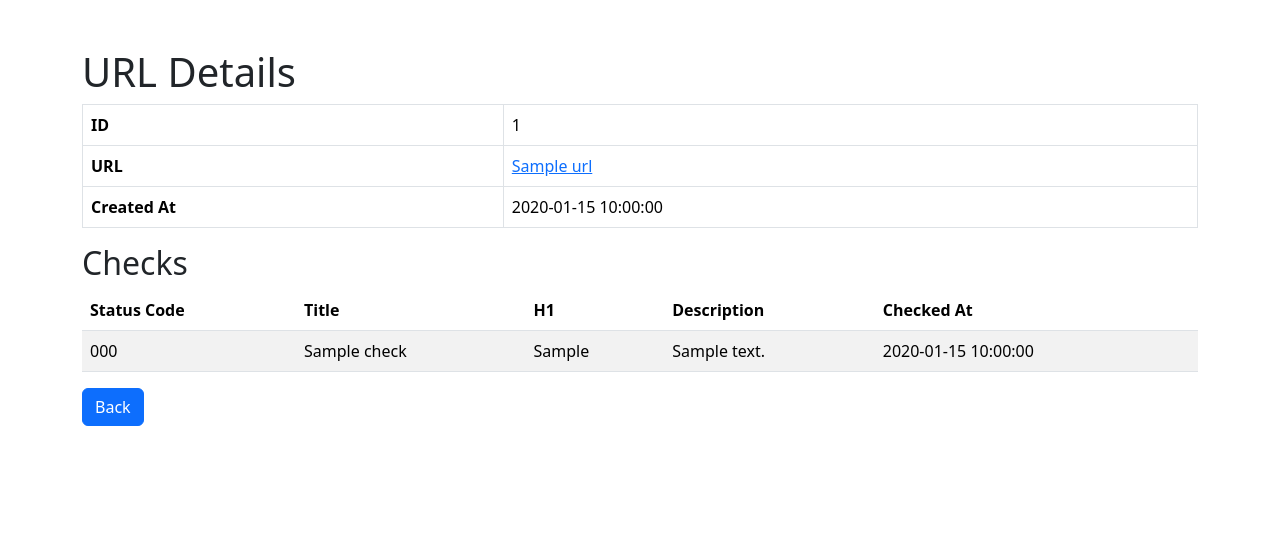
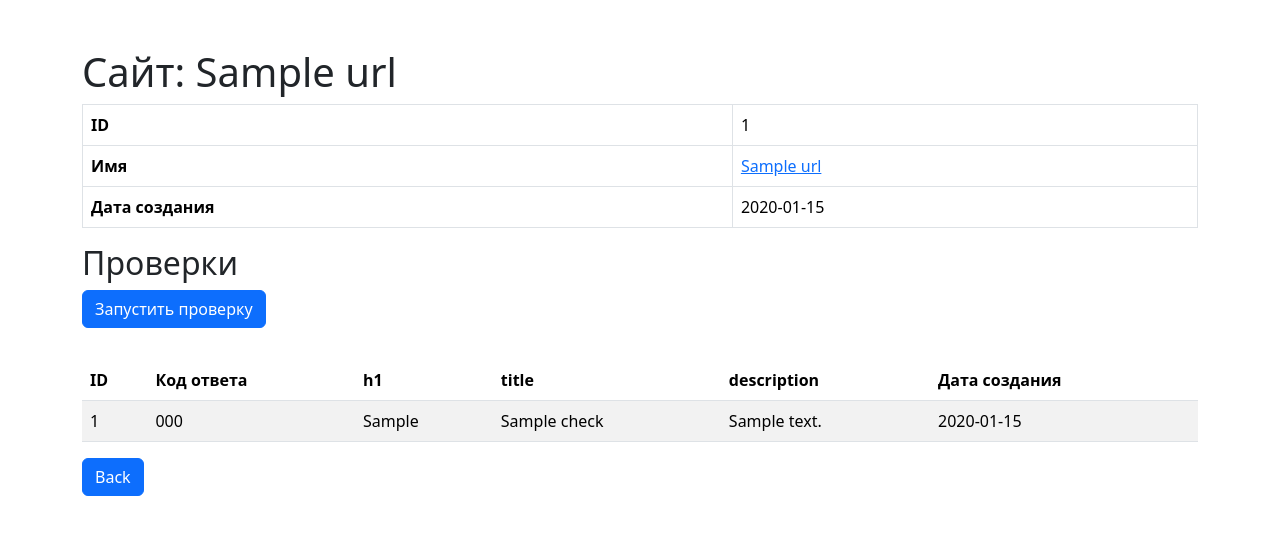
Before and after one commit to GrScode404/python-project-83, a Flask app: template page_analyzer/templates/url.html in a window 1280 px wide. Shown: the top 535 px of the page. Run offline with Flask 3, Linux system fonts and the light colour scheme; the template is opened without the code that fills it: most values are stand-ins (such as "Sample title", 1, 10 or a date in 2020).

Commit message:
modified page_analyzer/templates/urls.html page_analyzer/templates/url.html page_analyzer/templates/index.html page_analyzer/db.py page_analyzer/app.py database.sql

```diff
--- a/database.sql
+++ b/database.sql
@@ -11,5 +11,5 @@ CREATE TABLE url_checks (
     title VARCHAR(255),
     h1 VARCHAR(255),
     description VARCHAR(255),
-    created_at TIMESTAMP NOT NULL
+    created_at TIMESTAMP NOT NULL DEFAULT CURRENT_TIMESTAMP
 );
--- a/page_analyzer/app.py
+++ b/page_analyzer/app.py
@@ -70,14 +70,20 @@ def show_url(id):
                 'SELECT id, name, created_at FROM urls WHERE id = %s',
                 (id,)
             )
-            row = cur.fetchone()
-            url_id = {
-                'id': row[0],
-                'name': row[1],
-                'created_at': row[2]
-            }
+            url = cur.fetchone()
 
-        return render_template('url.html', url=url_id)
+            cur.execute(
+                """
+                SELECT id, status_code, h1, title, description, created_at
+                FROM url_checks
+                WHERE url_id = %s
+                ORDER BY id DESC;
+                """,
+                (id,),
+            )
+            checks = cur.fetchall()
+
+        return render_template('url.html', url=url, checks=checks)
 
 
 @app.get('/urls')
@@ -85,17 +91,36 @@ def urls():
     with get_connection() as conn:
         with conn.cursor() as cur:
             cur.execute(
-                'SELECT id, name, created_at FROM urls ORDER BY id DESC'
+                """
+                SELECT urls.id,
+                    urls.name,
+                    urls.created_at,
+                    MAX(url_checks.created_at) AS last_check
+                FROM urls
+                LEFT JOIN url_checks
+                    ON urls.id = url_checks.url_id
+                GROUP BY urls.id
+                ORDER BY urls.id DESC;
+                """
             )
-            rows = cur.fetchall()
-
-            urls = [
-                {
-                    'id': row[0],
-                    'name': row[1],
-                    'created_at': row[2]
-                }
-                for row in rows
-            ]
+            urls = cur.fetchall()
 
         return render_template('urls.html', urls=urls)
+
+
+@app.post('/urls/<int:id>/checks')
+def check_url(id):
+    with get_connection() as conn:
+        with conn.cursor() as cur:
+            cur.execute(
+                """
+                INSERT INTO url_checks (url_id)
+                VALUES (%s)
+                RETURNING id;
+                """,
+                (id,)
+            )
+            conn.commit()
+
+    flash('Check started', 'success')
+    return redirect(url_for('show_url', id=id))
--- a/page_analyzer/db.py
+++ b/page_analyzer/db.py
@@ -2,6 +2,7 @@ import os
 
 import psycopg2
 from dotenv import load_dotenv
+from psycopg2.extras import RealDictCursor
 
 load_dotenv()
 
@@ -9,5 +10,6 @@ DATABASE_URL = os.getenv("DATABASE_URL")
 if not DATABASE_URL:
     raise ValueError("DATABASE_URL не установлена!")
 
+
 def get_connection():
-    return psycopg2.connect(DATABASE_URL)
+    return psycopg2.connect(DATABASE_URL, cursor_factory=RealDictCursor)
--- a/page_analyzer/templates/url.html
+++ b/page_analyzer/templates/url.html
@@ -20,42 +20,48 @@
                 {% endfor %}
             {% endif %}
          {% endwith %}
-        <h1>URL Details</h1>
+        <h1>Сайт: {{ url.name }}</h1>
 
-        <table class="table table-bordered">
+        <table class="table table-bordered" data-test="url">
             <tr>
                 <th>ID</th>
                 <td>{{ url.id }}</td>
             </tr>
             <tr>
-                <th>URL</th>
+                <th>Имя</th>
                 <td><a href="{{ url.name }}" target="_blank">{{ url.name }}</a></td>
             </tr>
             <tr>
-                <th>Created At</th>
-                <td>{{ url.created_at.strftime('%Y-%m-%d %H:%M:%S') }}</td>
+                <th>Дата создания</th>
+                <td>{{ url.created_at.strftime('%Y-%m-%d') }}</td>
             </tr>
         </table>
 
-        <h2>Checks</h2>
-        <table class="table table-striped" data-test="url">
+        <h2>Проверки</h2>
+        <form method="post" action="{{ url_for('check_url', id=url.id) }}" class="mb-3">
+            <input type="submit" value="Запустить проверку" class="btn btn-primary mb-3">
+        </form>
+
+        <table class="table table-striped" data-test="checks">
             <thead>
                 <tr>
-                    <th>Status Code</th>
-                    <th>Title</th>
-                    <th>H1</th>
-                    <th>Description</th>
-                    <th>Checked At</th>
+                    <th>ID</th>
+                    <th>Код ответа</th>
+                    <th>h1</th>
+                    <th>title</th>
+                    <th>description</th>
+                    <th>Дата создания</th>
                 </tr>
             </thead>
             <tbody>
-                {% for check in url.checks %}
+                {% for check in checks %}
                 <tr>
-                    <td>{{ check.status_code }}</td>
-                    <td>{{ check.title }}</td>
-                    <td>{{ check.h1 }}</td>
-                    <td>{{ check.description }}</td>
-                    <td>{{ check.created_at }}</td>
+                    <td>{{ check.id }}</td>
+                    <td>{{ check.status_code or '' }}</td>
+                    <td>{{ check.h1 or ''}}</td>
+                    <td>{{ check.title or '' }}</td>
+                    <td>{{ check.description or '' }}</td>
+                    <td>{{ check.created_at.strftime('%Y-%m-%d') }}</td>
                 </tr>
                 {% endfor %}
             </tbody>
```
Also changed, not shown: page_analyzer/templates/index.html (+6 -5 lines), page_analyzer/templates/urls.html (+15 -5 lines).
